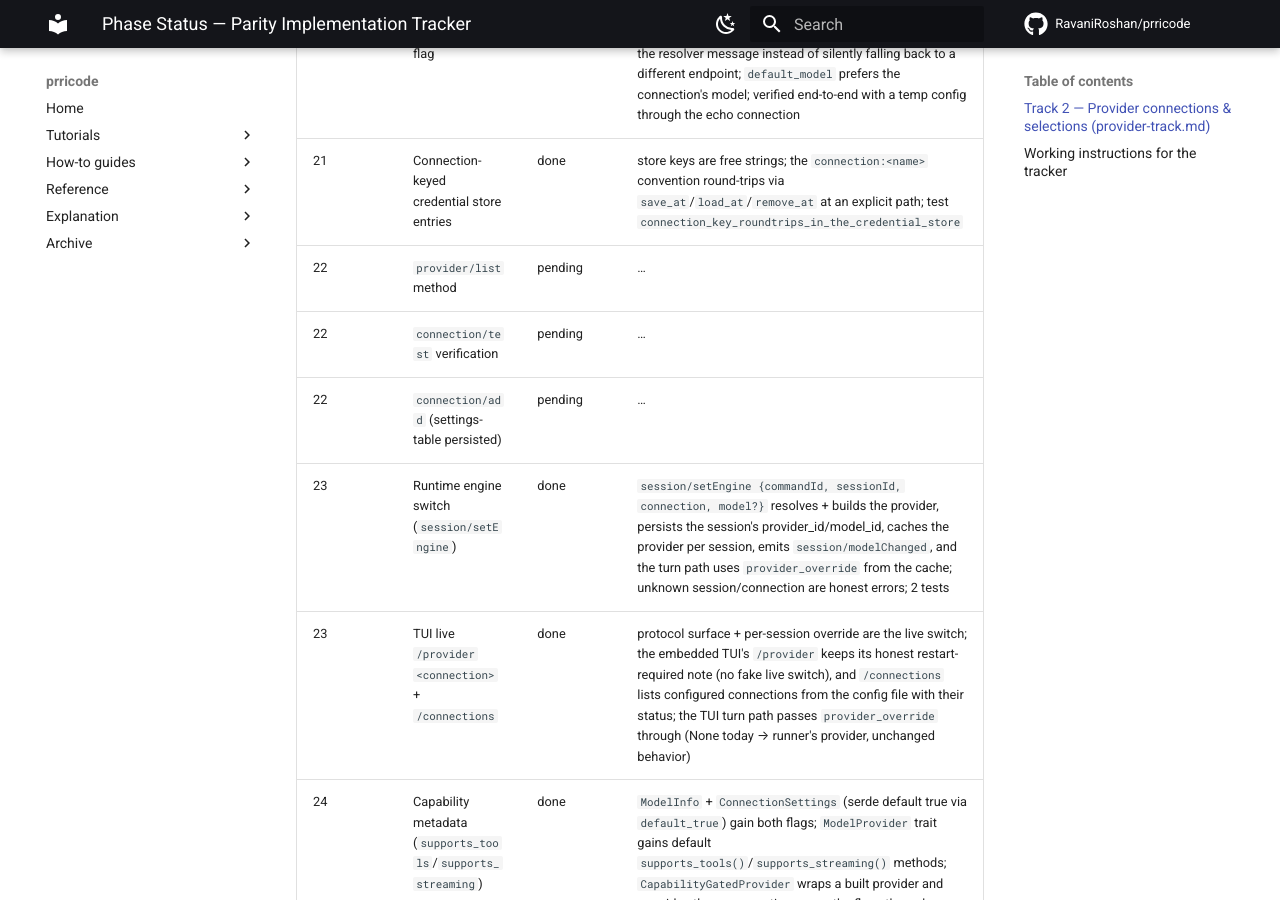
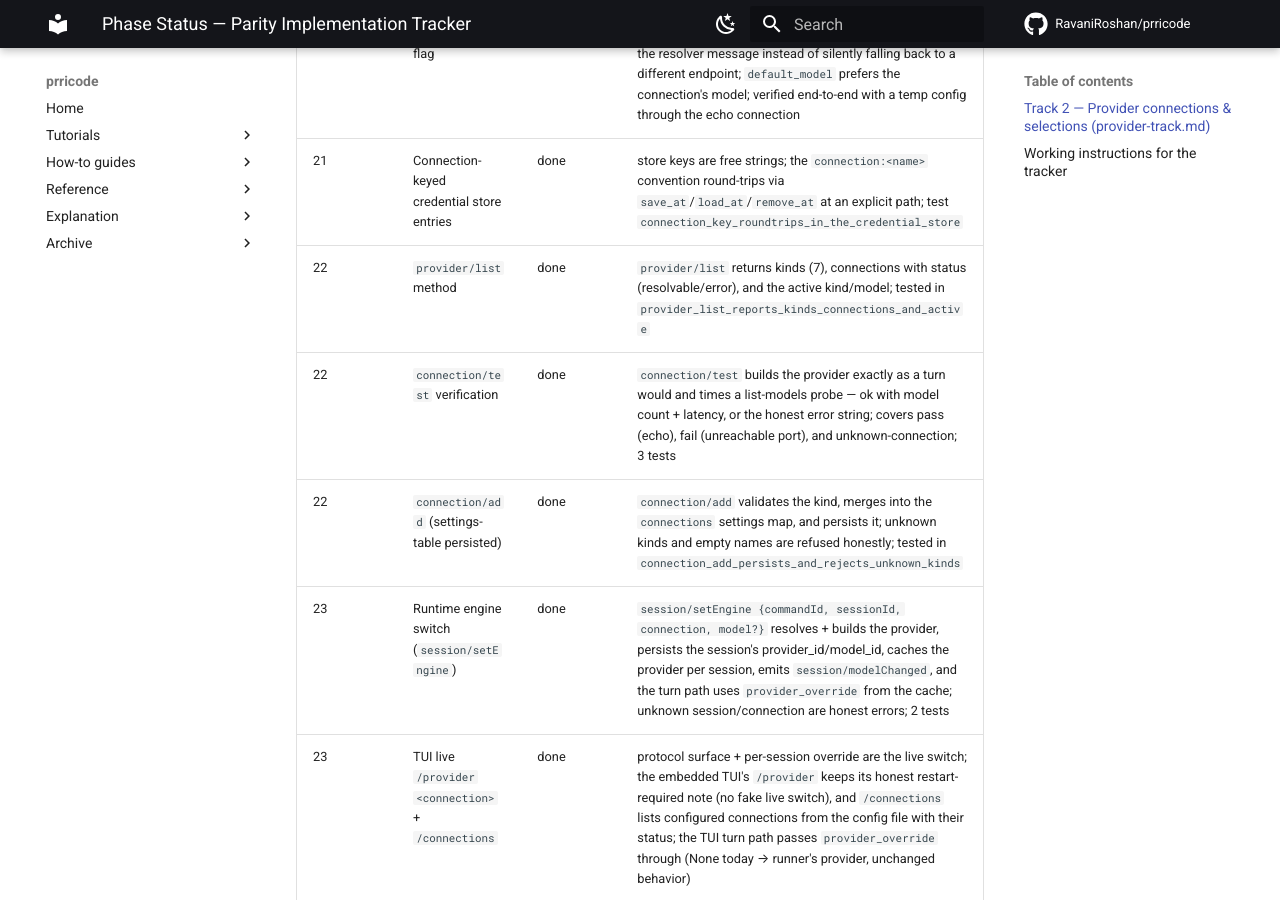
Before and after one commit to RavaniRoshan/prricode, an MkDocs documentation site: the page built from docs/plans/phase-status.md, in a window 1280 px wide and 900 px high, scrolled down 4030 px. Built offline with MkDocs 1.6.1 and Material for MkDocs 9.7.7, drawn with Linux system fonts in a browser that asks for light colours; comment, search, counter and statistics services are not loaded.

Commit message:
Close Phase 22 tracker rows (provider/list, connection/test, connection/add)
All three Phase 22 methods were implemented and tested in the previous
commit; this commit flips the tracker rows to done with their test
names as evidence. No code changes.

```diff
--- a/docs/plans/phase-status.md
+++ b/docs/plans/phase-status.md
@@ -73,9 +73,9 @@ full workspace tests green, one commit per phase item.
 | 21 | Named connections in config | done | `[connections.<name>]` table (`kind`/`base_url`/`model`/`api_key_env`/`api_key`/`headers`), `defaults.connection`, `resolve_connection` + `parse_kind_id` + `connection_name` precedence (flag > `PRRICODE_CONNECTION` > defaults) in `config.rs`; honest errors list known connections / accepted kind ids; 10 tests |
 | 21 | CLI `--connection` flag | done | global flag on `serve`/`exec`/`voice`; `build_provider` resolves the connection first and hard-errors (exit 2) with the resolver message instead of silently falling back to a different endpoint; `default_model` prefers the connection's model; verified end-to-end with a temp config through the echo connection |
 | 21 | Connection-keyed credential store entries | done | store keys are free strings; the `connection:<name>` convention round-trips via `save_at`/`load_at`/`remove_at` at an explicit path; test `connection_key_roundtrips_in_the_credential_store` |
-| 22 | `provider/list` method | pending | … |
-| 22 | `connection/test` verification | pending | … |
-| 22 | `connection/add` (settings-table persisted) | pending | … |
+| 22 | `provider/list` method | done | `provider/list` returns kinds (7), connections with status (resolvable/error), and the active kind/model; tested in `provider_list_reports_kinds_connections_and_active` |
+| 22 | `connection/test` verification | done | `connection/test` builds the provider exactly as a turn would and times a list-models probe — ok with model count + latency, or the honest error string; covers pass (echo), fail (unreachable port), and unknown-connection; 3 tests |
+| 22 | `connection/add` (settings-table persisted) | done | `connection/add` validates the kind, merges into the `connections` settings map, and persists it; unknown kinds and empty names are refused honestly; tested in `connection_add_persists_and_rejects_unknown_kinds` |
 | 23 | Runtime engine switch (`session/setEngine`) | done | `session/setEngine {commandId, sessionId, connection, model?}` resolves + builds the provider, persists the session's provider_id/model_id, caches the provider per session, emits `session/modelChanged`, and the turn path uses `provider_override` from the cache; unknown session/connection are honest errors; 2 tests |
 | 23 | TUI live `/provider <connection>` + `/connections` | done | protocol surface + per-session override are the live switch; the embedded TUI's `/provider` keeps its honest restart-required note (no fake live switch), and `/connections` lists configured connections from the config file with their status; the TUI turn path passes `provider_override` through (None today → runner's provider, unchanged behavior) |
 | 24 | Capability metadata (`supports_tools`/`supports_streaming`) | done | `ModelInfo` + `ConnectionSettings` (serde default true via `default_true`) gain both flags; `ModelProvider` trait gains default `supports_tools()`/`supports_streaming()` methods; `CapabilityGatedProvider` wraps a built provider and overrides them; connections carry the flags through `ResolvedConnection`; `provider/list` surfaces them via connection status |
```
